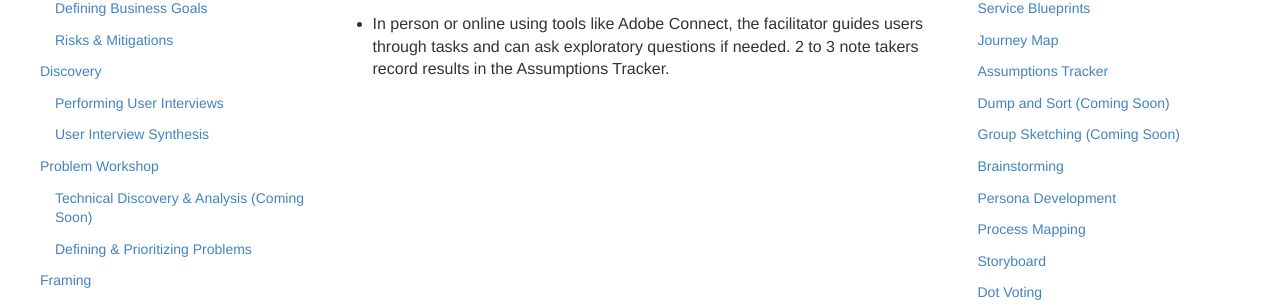
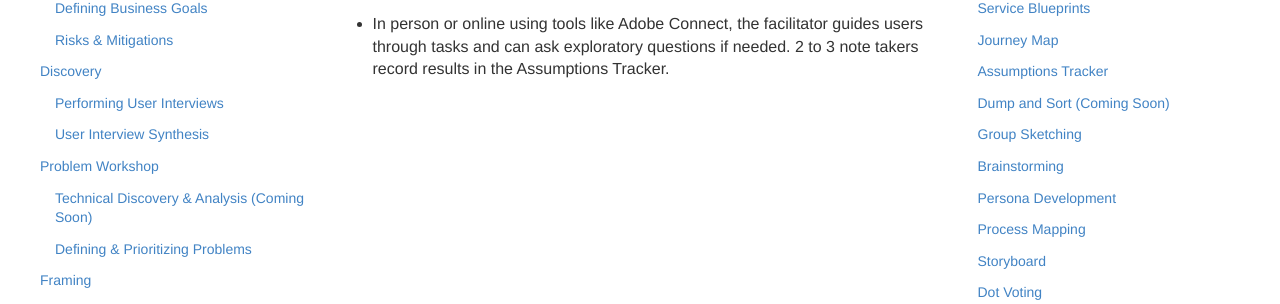
Before and after one commit to KnightPointSystems/kps_playbook, a Jekyll site: the page built from user-testing.md, in a window 1280 px wide and 900 px high, scrolled down 364 px. Shown: the part 134-438 px from the top of the window. Built offline with Jekyll 4.4.1, drawn with Linux system fonts in a browser that asks for light colours; nearby versions of some CDN libraries.

Commit message:
Update design-plays.html

```diff
--- a/_includes/design-plays.html
+++ b/_includes/design-plays.html
@@ -11,7 +11,7 @@
      <li><a href="{{ site.baseurl }}/journey-map">Journey Map</a></li>
      <li><a href="{{ site.baseurl }}/assumptions-tracker">Assumptions Tracker</a></li>
      <li><a href="{{ site.baseurl }}/dump-sort">Dump and Sort (Coming Soon)</a></li>
-     <li><a href="{{ site.baseurl }}/group-sketching">Group Sketching (Coming Soon)</a></li>
+     <li><a href="{{ site.baseurl }}/group-sketching">Group Sketching</a></li>
      <li><a href="{{ site.baseurl }}/brainstorming">Brainstorming</a></li>
      <li><a href="{{ site.baseurl }}/persona-development">Persona Development</a></li>
      <li><a href="{{ site.baseurl }}/process-mapping">Process Mapping</a></li>
```
